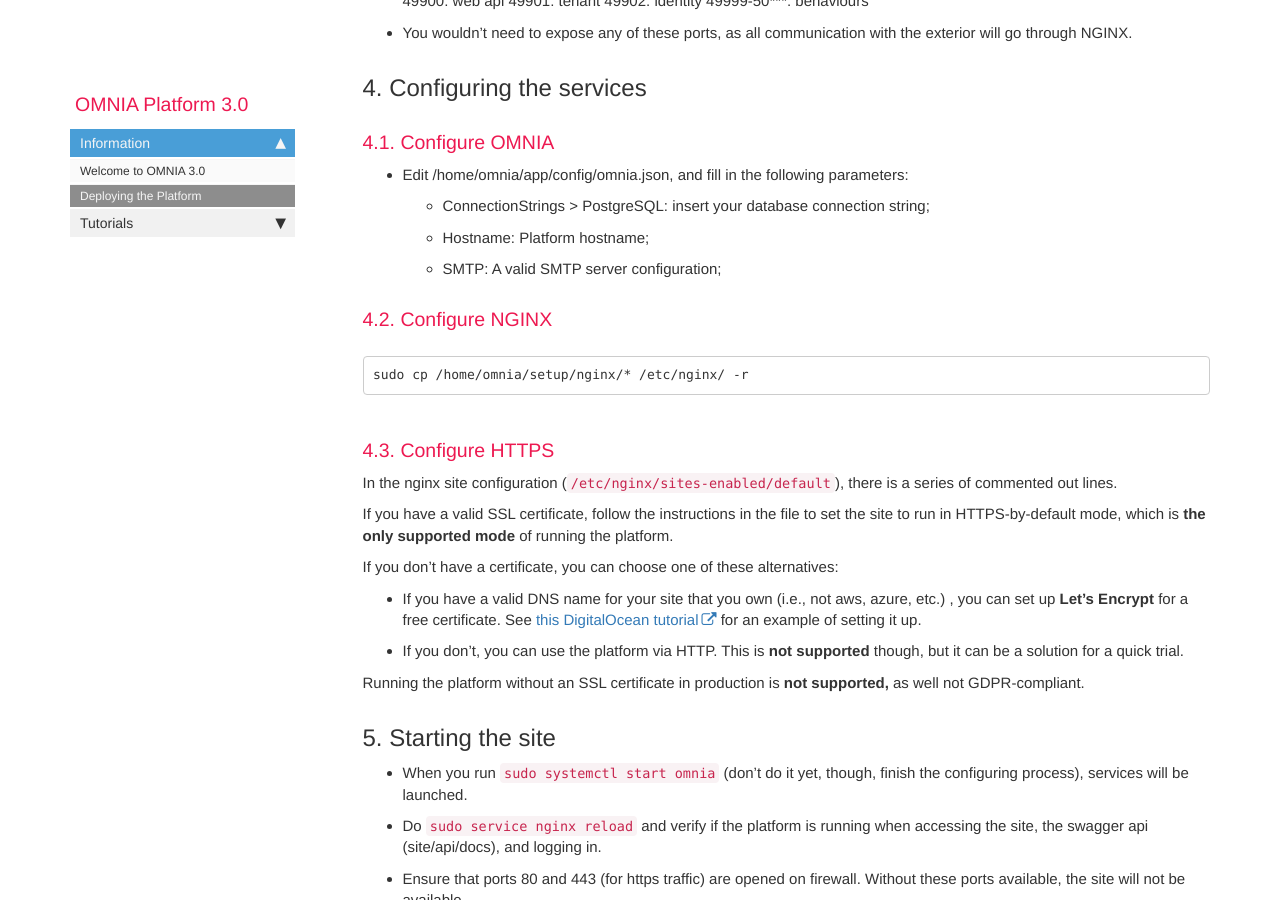
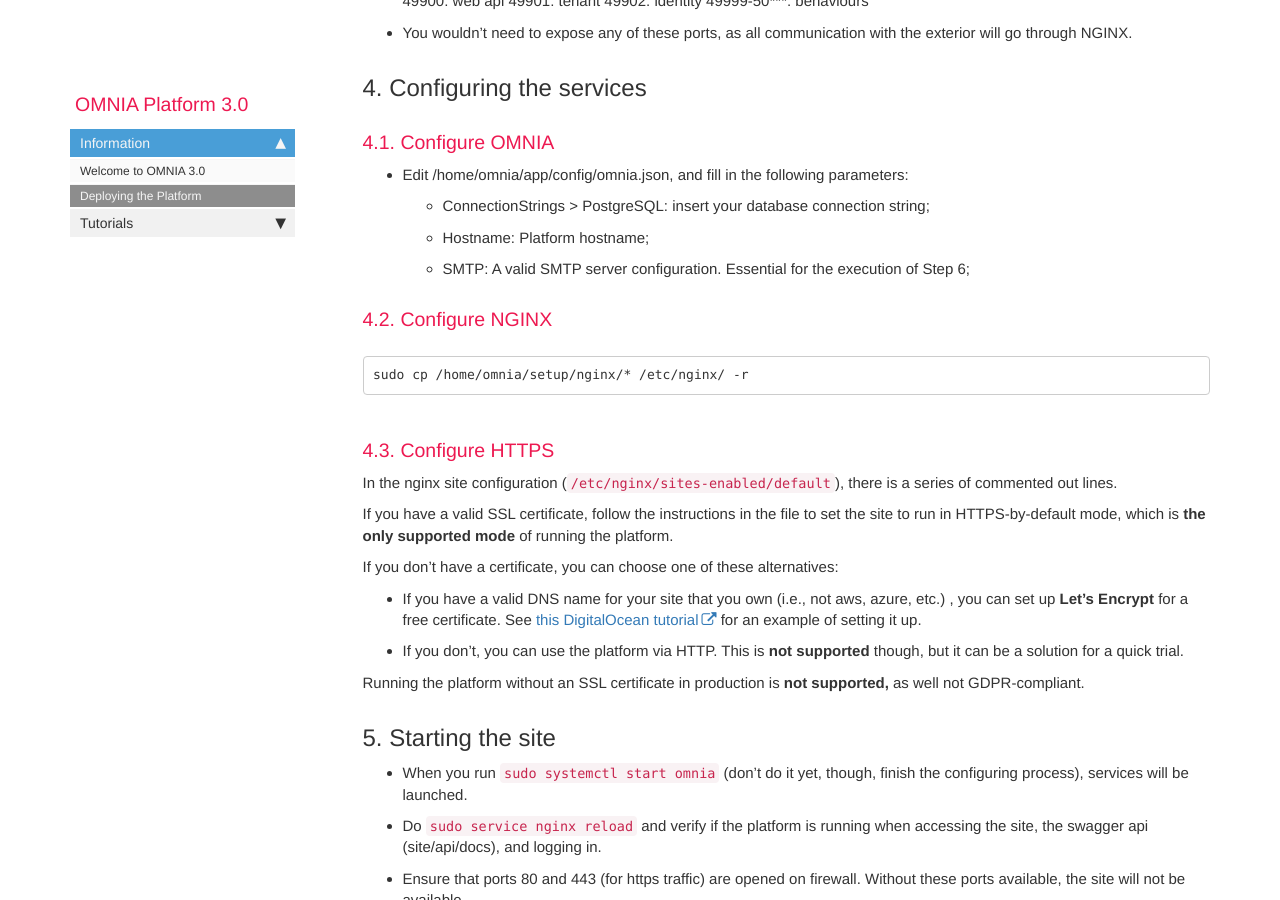
Before and after one commit to daniel8lopes/omnia3, a Jekyll site: the page built from docs/pages/omnia3/omnia3_deploymenttutorial.md, in a window 1280 px wide and 900 px high, scrolled down 1663 px. Built offline with Jekyll 4.4.1, drawn with Linux system fonts in a browser that asks for light colours; nearby versions of some CDN libraries; comment, search, counter and statistics services are not loaded.

Commit message:
Update omnia3_deploymenttutorial.md

```diff
--- a/docs/pages/omnia3/omnia3_deploymenttutorial.md
+++ b/docs/pages/omnia3/omnia3_deploymenttutorial.md
@@ -68,7 +68,7 @@ sudo systemctl enable omnia omnia-*
 - Edit /home/omnia/app/config/omnia.json, and fill in the following parameters:
     - ConnectionStrings > PostgreSQL: insert your database connection string;
     - Hostname: Platform hostname;
-    - SMTP: A valid SMTP server configuration;
+    - SMTP: A valid SMTP server configuration. Essential for the execution of Step 6;
 
 
 ### 4.2. Configure NGINX
```
